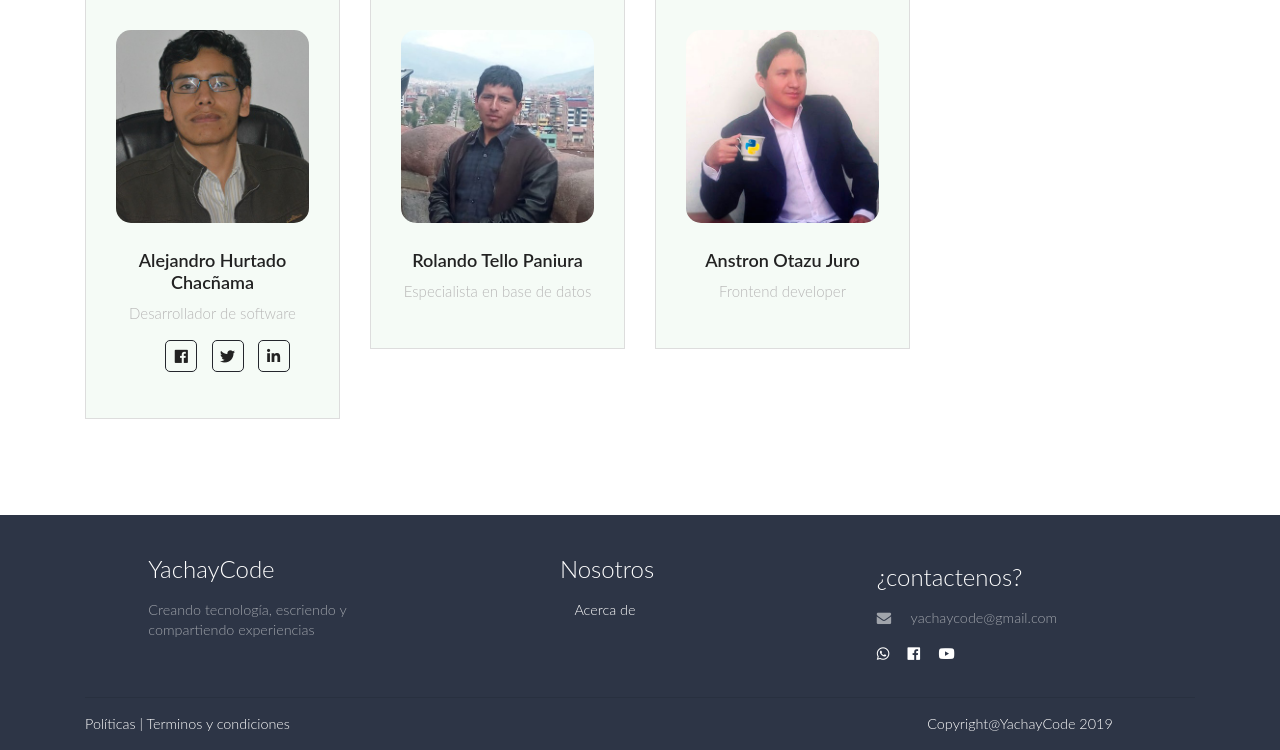
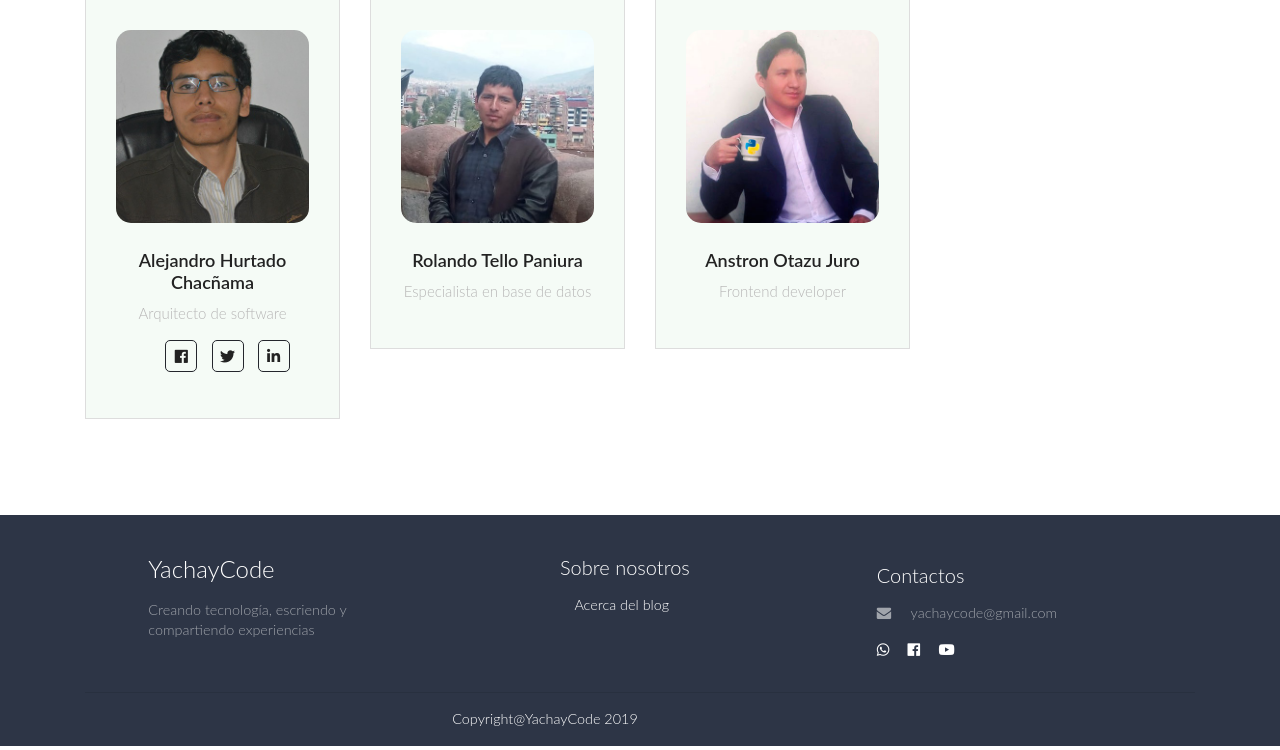
Before and after one commit to yachaycode/yachaycode-plataforma, a Django app: page /blog/acerca/ in a window 1280 px wide. Shown: the part 884-1634 px from the top of the page. Run offline with Django 3.2, Linux system fonts and the light colour scheme; parts of the project's set-up code (start-up, migrations or seed data) failed here and were passed over; some libraries are stand-ins or nearby versions.

Commit message:
Modificacion es del blog acerca de y mas..

```diff
--- a/apps/blog/templates/blog/detalle_blog.html
+++ b/apps/blog/templates/blog/detalle_blog.html
@@ -99,7 +99,7 @@
 
  </div>
  <span class="btn-escribir whatsap text-center">
-    <a href="https://api.whatsapp.com/send?phone=51983679449&text=Hola%20YachayCode..!" target="_blank"> <img class="img-whtsap1" src="/static/img/whatsapp.png" ></a>
+    <a href="https://web.whatsapp.com/send?phone=51983679449&text=Hola%20YachayCode..!" target="_blank"> <img class="img-whtsap1" src="/static/img/whatsapp.png" ></a>
     <a href="https://www.messenger.com/t/618908005122073" target="_blank"> <img class="img-whtsap" src="/static/img/messenger.png"></a>
  </span>
 
--- a/apps/blog/templates/blog/nosotros.html
+++ b/apps/blog/templates/blog/nosotros.html
@@ -86,7 +88,7 @@
         <div class="team_grid_info">
           <img src="{% static "img/hurtado.jpg" %}" alt=" " class="img-fluid" />
           <h3>Alejandro Hurtado Chacñama</h3>
-          <p>Desarrollador de software</p>
+          <p>Arquitecto de software</p>
           <div class="team_icons">
             <ul>
               <li><a href="https://web.facebook.com/alejandrohdo1/" target="_black" class="facebook"><i class="fab fa-facebook-f" aria-hidden="true"></i></a></li>
--- a/templates/footer.html
+++ b/templates/footer.html
@@ -32,8 +32,8 @@
 
       <!-- Grid column -->
       <div class="col-md-3 col-lg-2 col-xl-2 mx-auto mt-3">
-        <h4 class="mb-3">Nosotros</h4>
-        <a href="/blog/acerca/" target="_blank"><i class=" footer_icon"></i>Acerca de</a>
+        <h5 class="mb-3">Sobre nosotros</h5>
+        <a href="/blog/acerca/" target="_blank"><i class=" footer_icon"></i>Acerca del blog</a>
       </div>
 
       <!-- Grid column -->
@@ -41,9 +41,9 @@
 
       <!-- Grid column -->
       <div class="col-md-3 col-lg-3 col-xl-3 mx-auto mt-4 ">
-        <h4 class="mb-3">¿contactenos?</h4>
+        <h5 class="mb-3">Contactos</h5>
         <p class="color-p">    <i class="fa fa-envelope mr-3"></i> yachaycode@gmail.com</p>
-        <a href="https://api.whatsapp.com/send?phone=51983679449" target="_blank"><i class="fab fa-whatsapp footer_icon"></i></a>
+        <a href="https://web.whatsapp.com/send?phone=51983679449" target="_blank"><i class="fab fa-whatsapp footer_icon"></i></a>
         <a href="https://www.facebook.com/Yachaycode-618908005122073/" target="_blank"><i class="fab fa-facebook-f footer_icon"></i></a>
         <a href="https://www.youtube.com/channel/UChd1mszMRyIKgGnlsSdMiuA?disable_polymer=true" target="_blank"><i class="fab fa-youtube footer_icon "></i></a></p>
 
@@ -59,20 +59,15 @@
     <div class="row d-flex align-items-center ">
 
       <!-- Grid column -->
-      <div class="col-md-8 col-lg-8 ">
-
-        <!--Copyright-->
+      <!-- <div class="col-md-8 col-lg-8 ">
         <p class=""><a href="#" class=""><span class="">Políticas</span></a> | <a href="#"><span class="">Terminos y condiciones</span></a></p>
-
-
-      </div>
+      </div> -->
       <!-- Grid column -->
 
       <!-- Grid column -->
-      <div class="col-md-4 col-lg-4 ml-lg-0">
+      <div class=" text-center col-md-10 col-lg-10 ml-lg-0">
 
-        <!-- Social buttons -->
-        <div class="text-center text-md-center">
+        <div class=" text-md-center">
           <p class="">
             Copyright@YachayCode 2019
           </p>
```
Also changed, not shown: other parts of apps/blog/templates/blog/nosotros.html (+14 -12 lines).
